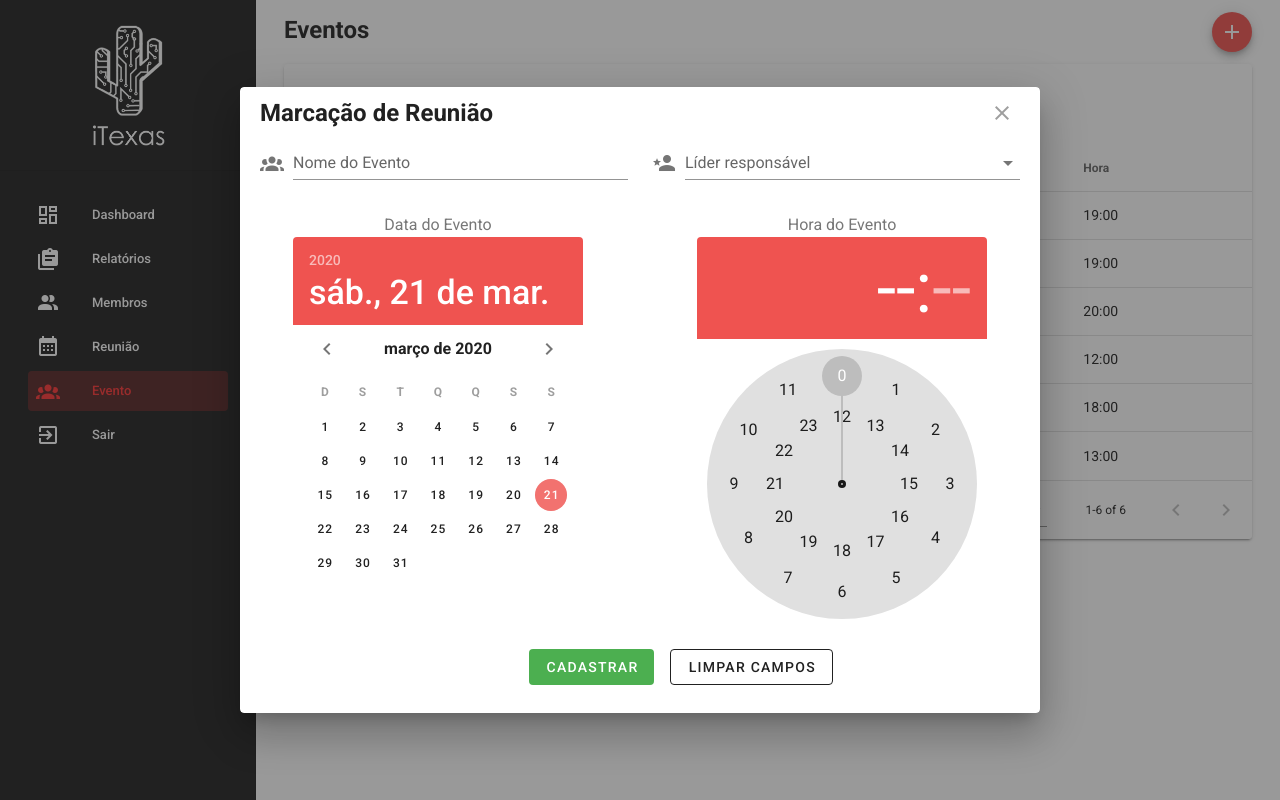
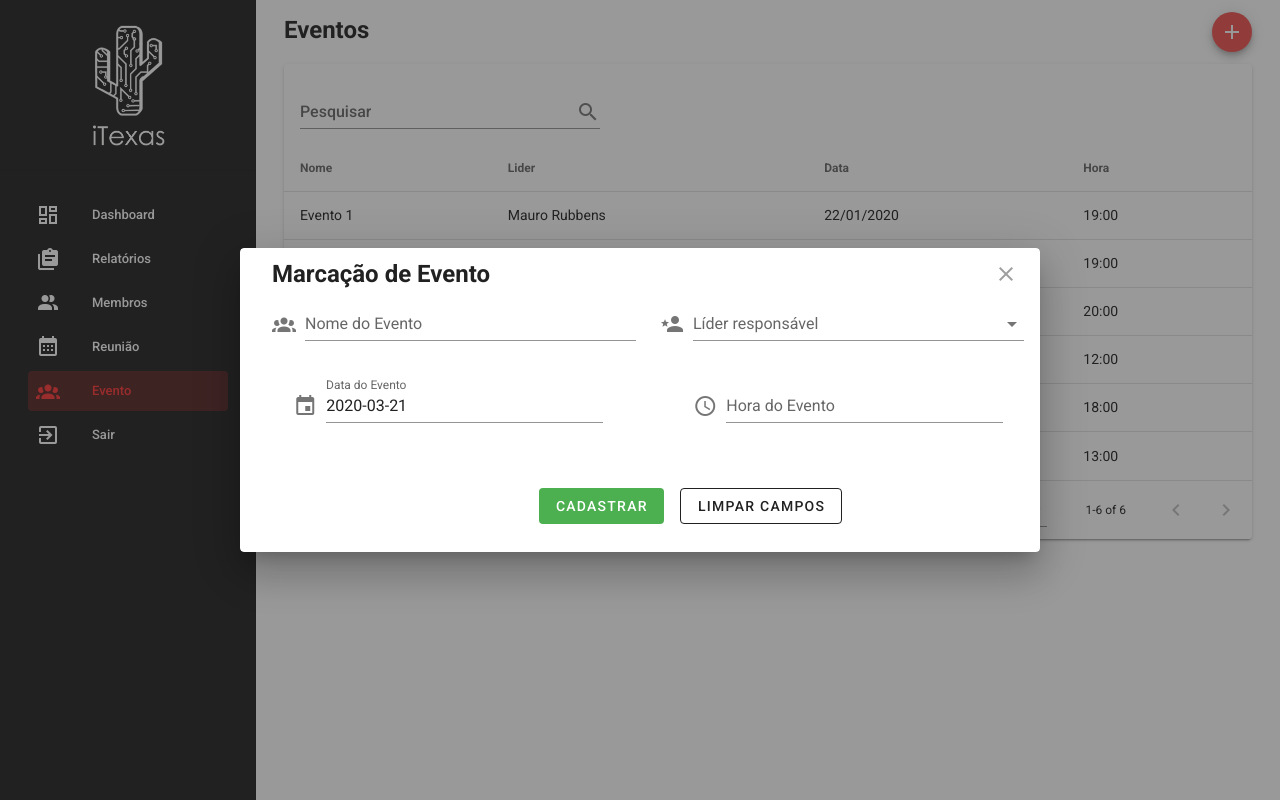
Before and after one commit to carlavieira/itexas-web, a Vue app: page /#/aplicativo/eventos in a window 1280 px wide. Both pictures are taken after a click on the button 1232 px from the left and 32 px from the top of the page. Built offline with nearby package versions, Linux system fonts and the light colour scheme; what vue-resource would draw is missing.

Commit message:
Data e Time picker em versão dialog - Eventos

```diff
--- a/src/components/eventos/CadastrarEvento.vue
+++ b/src/components/eventos/CadastrarEvento.vue
@@ -1,8 +1,8 @@
 <template>
   <v-dialog max-width="800px" persistent v-model="show">
-    <v-card class="pa-5">
+    <v-card class="py-5 pr-4 pl-8">
       <v-layout row class="px-3" justify-space-between>
-        <h2>Marcação de Reunião</h2>
+        <h2>Marcação de Evento</h2>
         <v-btn @click="$emit('close')" title="Fechar" icon>
           <v-icon color="grey">mdi-close</v-icon>
         </v-btn>
@@ -23,17 +23,66 @@
           </v-col>
 
           <v-row justify="space-around">
-            <v-col class="col-12 column" sm="6" md="6" lg="6">
-              <span class="span-title">Data do Evento</span>
-              <v-date-picker class="w-290" color="red lighten-1" locale="pt-br" v-model="picker"></v-date-picker>
+
+
+      <v-col cols="11" sm="5">
+        <v-dialog
+          ref="dialog2"
+          v-model="modal1"
+          :return-value.sync="date"
+          persistent
+          width="290px"
+        >
+          <template v-slot:activator="{ on }">
+            <v-text-field
+              v-model="date"
+              label="Data do Evento"
+              prepend-icon="mdi-calendar"
+              readonly
+              v-on="on"
+            ></v-text-field>
+          </template>
+          <v-date-picker v-model="date" color="red lighten-1" locale="pt-br" scrollable>
+            <v-spacer></v-spacer>
+            <v-btn text color="primary" @click="modal1 = false">Voltar</v-btn>
+            <v-btn text color="primary" @click="$refs.dialog2.save(date)">OK</v-btn>
+          </v-date-picker>
+        </v-dialog>
       </v-col>
-            <v-col class="col-12 column" sm="6" md="6" lg="6">
-              <span class="span-title">Hora do Evento</span>
-              <v-time-picker class="w-290" v-model="e7" color="red lighten-1" format="24hr"></v-time-picker>
+
+      <v-col cols="11" sm="5">
+        <v-dialog
+          ref="dialog"
+          v-model="modal2"
+          :return-value.sync="time"
+          persistent
+          width="290px"
+        >
+          <template v-slot:activator="{ on }">
+            <v-text-field
+              v-model="time"
+              label="Hora do Evento"
+              prepend-icon="mdi-clock-outline"
+              readonly
+              v-on="on"
+            ></v-text-field>
+          </template>
+          <v-time-picker
+            v-if="modal2"
+            v-model="time"
+            color="red lighten-1"
+            format="24h"
+            full-width
+          >
+            <v-spacer></v-spacer>
+            <v-btn text color="primary" @click="modal2 = false">Cancel</v-btn>
+            <v-btn text color="primary" @click="$refs.dialog.save(time)">OK</v-btn>
+          </v-time-picker>
+        </v-dialog>
       </v-col>
     </v-row>
       <v-col
-              class="col-12 offset-md-4 offset-lg-4 offset-sm-3 column-button"
+        class="mt-6 col-12 offset-md-4 offset-lg-4 offset-sm-3 column-button"
         sm="6"
         md="6"
         lg="6"
@@ -41,6 +90,7 @@
         <v-btn class="ma-2" v-on:click.native="submit()" depressed color="success">Cadastrar</v-btn>
         <v-btn class="ma-2" v-on:click.native="clear()" outlined>Limpar Campos</v-btn>
       </v-col>
+
         </v-row>
       </v-form>
     </v-card>
@@ -51,7 +101,10 @@
 export default {
   data() {
     return {
-      picker: new Date().toISOString().substr(0, 10),
+      date: new Date().toISOString().substr(0, 10),
+      modal1: false,
+      modal2: false,
+      time: null,
       e7: null,
       select: null,
       valid: true,
--- a/src/components/reuniao/CadastrarReuniao.vue
+++ b/src/components/reuniao/CadastrarReuniao.vue
@@ -64,7 +64,6 @@ export default {
 }
 </script>
 
-
 <style scoped>
   .w-290 {
     max-width: 290px;
```
Lines whose indentation alone changed are shown as unchanged.
